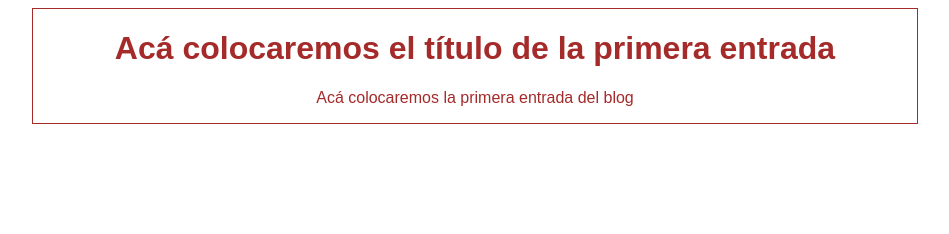
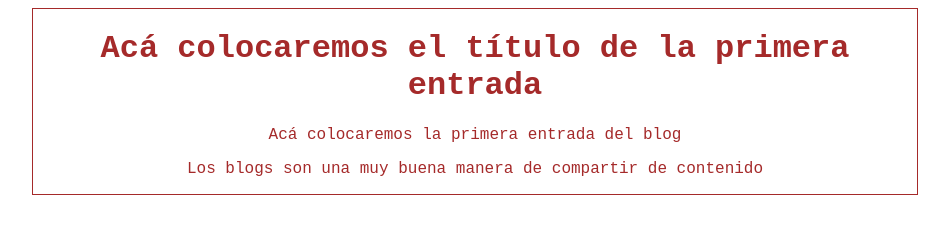
Before and after one commit to dcelis29/hyperblog, a plain HTML site: page index.html in a window 1280 px wide. Shown: the whole page, without its empty margins (165-1114 px from the left). Drawn offline with Linux system fonts and the light colour scheme.

Commit message:
Agregado contenido adicional del blog y otra tipografía

```diff
--- a/css/estilos.css
+++ b/css/estilos.css
@@ -1,6 +1,6 @@
 body{
     text-align: center;
-    font-family: Arial, Helvetica, sans-serif;
+    font-family: 'Courier New', Courier, monospace;
     color: brown;
 }
 .container{
--- a/index.html
+++ b/index.html
@@ -10,6 +10,7 @@
     <div class="container">
         <h1>Acá colocaremos el título de la primera entrada</h1>
         <p>Acá colocaremos la primera entrada del blog</p>
+        <p>Los blogs son una muy buena manera de compartir de contenido</p>
     </div>
 </body>
 </html>
```
